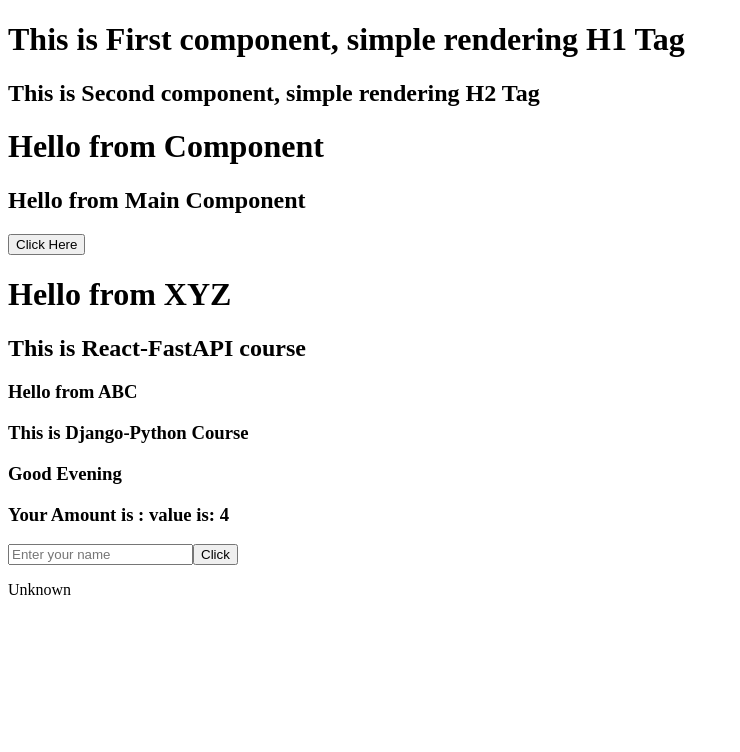
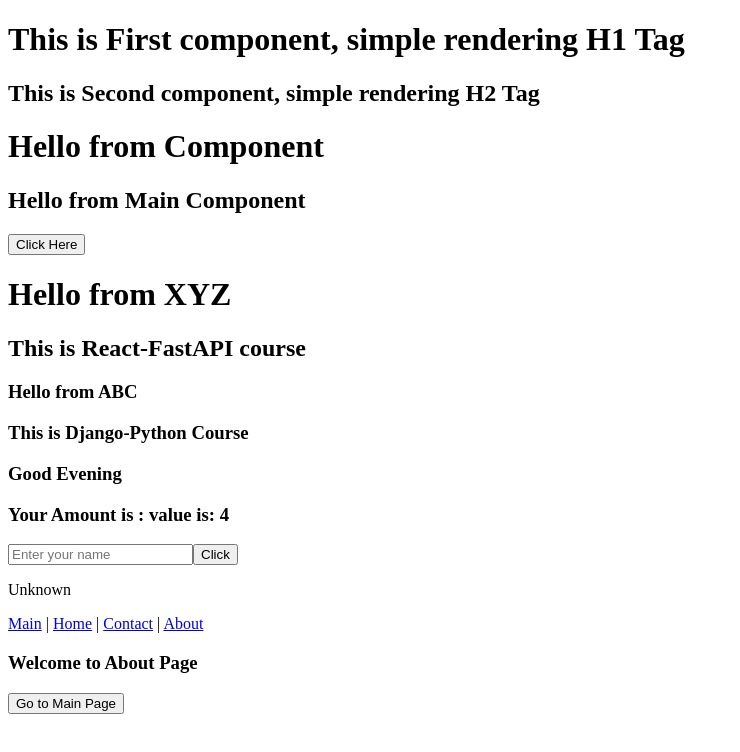
Before and after one commit to SyedZainAly0/Codebase, a React (Vite) app in the folder Frontend/: page /about in a window 1280 px wide. Shown: the top 752 px of the page, without its empty margins (0-740 px from the left). Built offline with nearby package versions, Linux system fonts and the light colour scheme.

Commit message:
Adding modified file App.jsx, and new file Routing.jsx

```diff
--- a/Frontend/package.json
+++ b/Frontend/package.json
@@ -11,7 +11,8 @@
   },
   "dependencies": {
     "react": "^19.2.4",
-    "react-dom": "^19.2.4"
+    "react-dom": "^19.2.4",
+    "react-router-dom": "^7.13.2"
   },
   "devDependencies": {
     "@eslint/js": "^9.39.4",
--- a/Frontend/src/App.jsx
+++ b/Frontend/src/App.jsx
@@ -4,7 +4,7 @@ import Normalcomponent from './FunctionComponent' // using Default Import
 import { Properties as Data } from './Props'
 import Propsdestructuring from './Props'
 import States from './States'
-
+import Icon from './Routing'
 
 function App() {
   return (
@@ -18,6 +18,8 @@ function App() {
 
     <States/>
 
+    <Icon/>
+
     </>
   )
 
--- /dev/null
+++ b/Frontend/src/Routing.jsx
@@ -0,0 +1,76 @@
+import React from "react";
+import { BrowserRouter, Routes, Route, Link, useNavigate } from "react-router-dom";
+
+function Mainpage() {
+  return (
+    <>
+      <h3>Welcome to Dashboard Page</h3>
+    </>
+  );
+}
+
+function Homepage() {
+  const navigate = useNavigate();
+
+  return (
+    <>
+      <h3>Welcome to Home Page</h3>
+      <button onClick={() => navigate("/")}>
+        Go to Main Page
+      </button>
+    </>
+  );
+}
+
+function Contactus() {
+  const navigate = useNavigate();
+
+  return (
+    <>
+      <h3>Welcome to Contact Page</h3>
+      <button onClick={() => navigate("/")}>
+        Go to Main Page
+      </button>
+    </>
+  );
+}
+
+function About() {
+  const navigate = useNavigate();
+
+  return (
+    <>
+      <h3>Welcome to About Page</h3>
+      <button onClick={() => navigate("/")}>
+        Go to Main Page
+      </button>
+    </>
+  );
+}
+
+function Navbar() {
+  return (
+    <>
+      <Link to="/">Main</Link> |{" "}
+      <Link to="/home">Home</Link> |{" "}
+      <Link to="/contact">Contact</Link> |{" "}
+      <Link to="/about">About</Link>
+    </>
+  );
+}
+
+function Icon() {
+  return (
+    <BrowserRouter>
+      <Navbar />
+      <Routes>
+        <Route path="/" element={<Mainpage />} />
+        <Route path="/home" element={<Homepage />} />
+        <Route path="/contact" element={<Contactus />} />
+        <Route path="/about" element={<About />} />
+      </Routes>
+    </BrowserRouter>
+  );
+}
+
+export default Icon;
```
Also changed, not shown: 1 other file (tests, documents, lock files or other folders).
